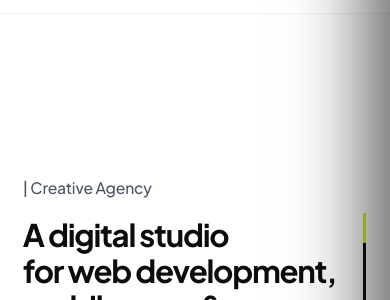
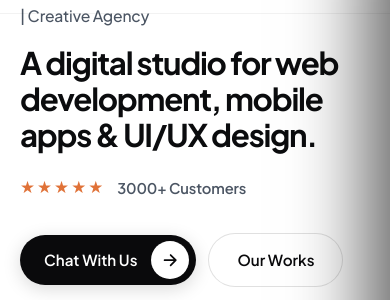
Before and after one commit to Ajnasthayyil/PixelForge, a plain HTML site: page index.html in a window 390 px wide. Shown: the part 74-374 px from the top of the page. Drawn offline with nearby package versions, Linux system fonts and the light colour scheme.

Commit message:
Enhance mobile responsiveness: fix scroll alignment, hide desktop progress nav, enable touch momentum

```diff
--- a/css/style.css
+++ b/css/style.css
@@ -2293,6 +2293,30 @@ textarea.zen-form-control {
   .zen-dock-bar {
     display: none !important;
   }
+  .progress-nav {
+    display: none !important;
+  }
+  .section.pp-scrollable {
+    display: block !important;
+  }
+  .pp-scrollable {
+    -webkit-overflow-scrolling: touch;
+  }
+  .pp-scrollable .intro {
+    height: auto !important;
+    min-height: 100% !important;
+    white-space: normal !important;
+    display: block !important;
+  }
+  .pp-scrollable .intro:before {
+    display: none !important;
+  }
+  .pp-scrollable .scroll-wrap {
+    display: block !important;
+    vertical-align: top !important;
+    padding-top: 4.8rem !important;
+    padding-bottom: 3.5rem !important;
+  }
   body.pp-viewing-home .navbar-bottom {
     opacity: 1;
     pointer-events: auto;
@@ -2340,15 +2364,25 @@ textarea.zen-form-control {
   .zen-home-socials {
     margin-top: 1.2rem;
   }
+  .zen-project-title {
+    padding-right: 2.5rem;
+  }
+  .col-project-box,
+  .row-project-box {
+    margin-top: 15px;
+  }
 }
 
 @media (max-width: 480px) {
   #home {
-    background-size: auto 36%;
-    background-position: right -50px bottom 5px;
+    background-size: auto 34%;
+    background-position: right -45px bottom 5px;
   }
   .zen-title {
     font-size: 1.95rem;
+  }
+  .zen-title br {
+    display: none;
   }
   .zen-section-title {
     font-size: clamp(1.6rem, 7vw, 2.1rem);
@@ -2359,6 +2393,9 @@ textarea.zen-form-control {
   .zen-service-pill {
     padding: 4px 10px;
     font-size: 0.76rem;
+  }
+  .zen-watermark {
+    display: none !important;
   }
 }
 
--- a/index.html
+++ b/index.html
@@ -206,7 +206,7 @@
 	<div id="pagepiling">
 
 		<!-- Masthead (Zenrixa Style) -->
-		<section id="home" class="section pp-scrollable d-flex align-items-center position-absolute"
+		<section id="home" class="section pp-scrollable position-absolute"
 			style="background-image:url('img/pixelforgebg.png');" role="main">
 			<div class="intro">
 				<div class="scroll-wrap">
@@ -271,7 +271,7 @@
 		</section>
 
 		<!-- About -->
-		<section id="about" class="section pp-scrollable d-flex align-items-center position-absolute">
+		<section id="about" class="section pp-scrollable position-absolute">
 			<div class="intro">
 				<div class="scroll-wrap">
 					<!-- Giant Background Watermark -->
@@ -313,7 +313,7 @@
 
 		<!-- Experience -->
 		<section id="experience"
-			class="navbar-is-white text-white section pp-scrollable d-flex align-items-center position-absolute"
+			class="navbar-is-white text-white section pp-scrollable position-absolute"
 			style="background: radial-gradient(circle at 85% 15%, rgba(212, 242, 27, 0.08) 0%, transparent 45%), radial-gradient(circle at 15% 85%, rgba(30, 41, 59, 0.5) 0%, transparent 45%), #0c0d10;">
 			<div class="intro">
 				<div class="scroll-wrap">
@@ -397,7 +397,7 @@
 		</section>
 
 		<!-- Skills -->
-		<section id="skills" class="section pp-scrollable d-flex align-items-center position-absolute">
+		<section id="skills" class="section pp-scrollable position-absolute">
 			<div class="intro">
 				<div class="scroll-wrap">
 					<!-- Giant Background Watermark -->
@@ -629,7 +629,7 @@
 
 		<!-- Testimonials -->
 		<section id="testimonials"
-			class="navbar-is-white text-white section pp-scrollable d-flex align-items-center position-absolute"
+			class="navbar-is-white text-white section pp-scrollable position-absolute"
 			style="background: radial-gradient(circle at 15% 15%, rgba(212, 242, 27, 0.08) 0%, transparent 45%), radial-gradient(circle at 85% 85%, rgba(30, 41, 59, 0.5) 0%, transparent 45%), #0c0d10;">
 			<div class="intro">
 				<div class="scroll-wrap">
```
